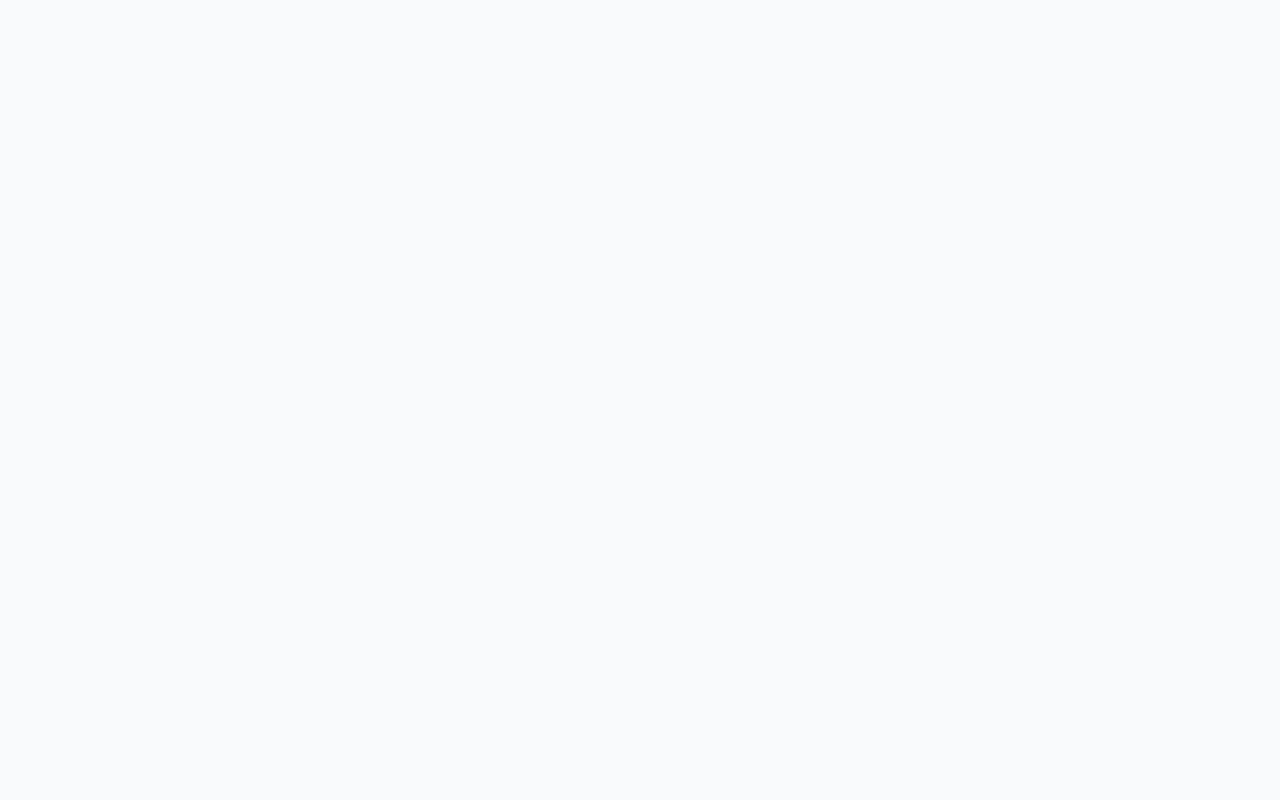
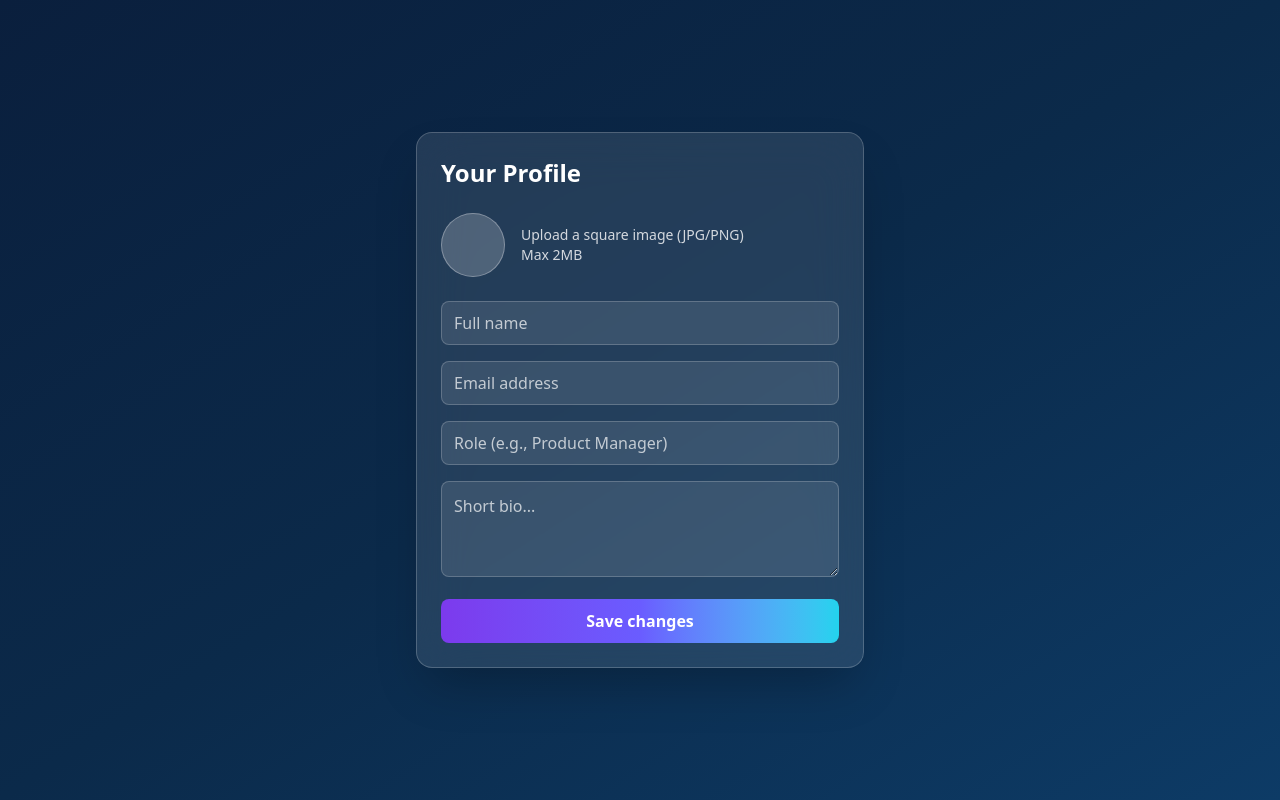
Before and after one commit to somayehkhanbabaei/Kanban-Pro, a React (Vite) app: page /profile in a window 1280 px wide. Before the commit this address had no page. Built offline with nearby package versions, Linux system fonts and the light colour scheme.

Commit message:
add profile link to sidebar and root

```diff
--- a/src/App.jsx
+++ b/src/App.jsx
@@ -3,6 +3,7 @@ import { Navigate, Route, Routes } from "react-router-dom";
 import SignUp from "./pages/SignUp";
 import Login from "./pages/Login";
 import Dashboard from "./pages/Dashboard";
+import Profile from "./pages/Profie";
 
 export default function App() {
   return (
@@ -11,6 +12,7 @@ export default function App() {
       <Route path="/login" element={<Login/>} />
       <Route path="/signup" element={<SignUp/>}/>
       <Route path="/dashboard" element={<Dashboard/>} />
+      <Route path="/profile" element={<Profile/>} />
     </Routes>
   );
 }
--- a/src/components/Sidebar.jsx
+++ b/src/components/Sidebar.jsx
@@ -1,13 +1,15 @@
 // src/components/Sidebar.jsx
-import { LayoutDashboard, FolderKanban, CheckSquare, Calendar, Folder, Settings } from "lucide-react";
+import { LayoutDashboard, FolderKanban, CheckSquare, Calendar, Folder, Settings, User } from "lucide-react";
+import { Link } from "react-router-dom";
 
 const navItems = [
-  { icon: LayoutDashboard, label: "Dashboard" },
-  { icon: FolderKanban,    label: "Projects" },
-  { icon: CheckSquare,     label: "Tasks" },
-  { icon: Calendar,        label: "Calendar" },
-  { icon: Folder,          label: "Files" },
-  { icon: Settings,        label: "Settings" },
+  { icon: LayoutDashboard, label: "Dashboard", to: "/dashboard" },
+  { icon: FolderKanban,    label: "Projects",  to: "#" },
+  { icon: CheckSquare,     label: "Tasks",     to: "#" },
+  { icon: Calendar,        label: "Calendar",  to: "#" },
+  { icon: Folder,          label: "Files",     to: "#" },
+  { icon: User,            label: "Profile",   to: "/profile" },
+  { icon: Settings,        label: "Settings",  to: "#" },
 ];
 
 export default function Sidebar({ open, onClose }) {
@@ -36,15 +38,16 @@ export default function Sidebar({ open, onClose }) {
         </div>
 
         <nav className="p-3 space-y-1">
-          {navItems.map(({ icon: Icon, label }) => (
-            <button
+          {navItems.map(({ icon: Icon, label, to="#" }) => (
+            <Link
               key={label}
+              to={to}
               className="w-full flex items-center gap-3 px-3 py-2 rounded-lg
                          text-white/90 hover:bg-white/10 transition"
             >
               <Icon className="w-5 h-5" />
               <span>{label}</span>
-            </button>
+            </Link>
           ))}
         </nav>
       </aside>
--- /dev/null
+++ b/src/pages/Profie.jsx
@@ -0,0 +1,42 @@
+import GlassCard from '../components/GlassCard';
+import Input from '../components/Input';
+import Button from '../components/‌Button';
+
+export default function Profile() {
+    return(
+        <div className='min-h-screen grid place-items-center p-4 bg-gradient-to-br from-[#0a1f3d] via-[#0b2a4a] to-[#0d3b66]'>
+            <GlassCard>
+                {/* Header */}
+                <h1 className="text-white text-2xl font-semibold mb-6">Your Profile</h1>
+                {/* Avatar + Basic fields (UI only) */}
+                <div className="flex items-center gap-4 mb-6">
+                {/* Avatar placeholder */}
+                <div className="w-16 h-16 rounded-full bg-white/20 border border-white/30" />
+                    <div className="text-white/80 text-sm">
+                        <p>Upload a square image (JPG/PNG)</p>
+                        <p>Max 2MB</p>
+                    </div>
+                </div>
+
+                {/* Form fields */}
+                <form className="space-y-4">
+                <Input type="text" placeholder="Full name" />
+                <Input type="email" placeholder="Email address" />
+                <Input type="text" placeholder="Role (e.g., Product Manager)" />
+
+                {/* Bio */}
+                <div>
+                    <textarea
+                    placeholder="Short bio..."
+                    className="w-full h-24 rounded-lg bg-white/10 border border-white/20 text-white
+                                placeholder-white/70 outline-none p-3 focus:ring-2 focus:ring-indigo-400"
+                    />
+                </div>
+
+                {/* Save button */}
+                <Button>Save changes</Button>
+                </form>
+            </GlassCard>
+        </div>
+    )
+}
```
